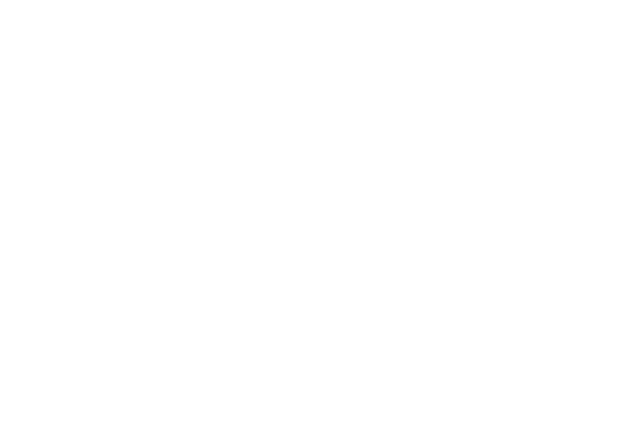
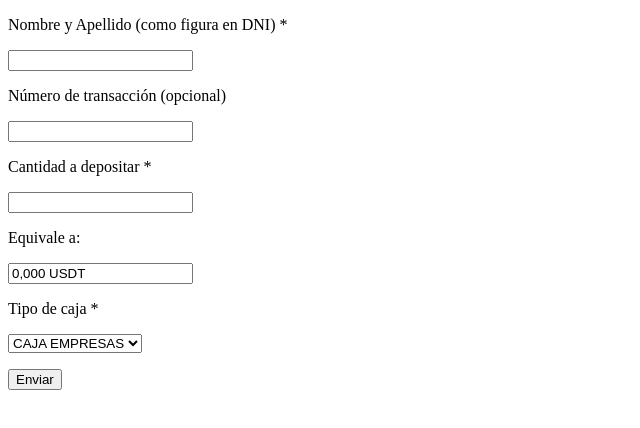
Before and after one commit to roAscurra/SistemaPagos, a plain HTML site: page index.html in a window 1280 px wide. Shown: the whole page, without its empty margins (0-640 px from the left). Drawn offline with Linux system fonts and the light colour scheme.

Commit message:
Creando estructura del formulario

```diff
--- a/index.html
+++ b/index.html
@@ -4,9 +4,49 @@
     <meta charset="UTF-8">
     <meta http-equiv="X-UA-Compatible" content="IE=edge">
     <meta name="viewport" content="width=device-width, initial-scale=1.0">
-    <title>Document</title>
+    <title>Pagos</title>
 </head>
 <body>
-
+    <form id="formulario">
+        <p>
+            <label for="nombreapellido">Nombre y Apellido (como figura en DNI)
+                <span>*</span>
+            </label>
+        </p>
+        <input type="text" id="nombre">
+        <p>
+            <label for="ntransaccion">
+                Número de transacción (opcional)
+            </label>
+        </p>
+        <input type="number" id="n_transaccion">
+        <p>
+            <label for="cantidadDeposito">
+                Cantidad a depositar
+                <span>*</span>
+            </label>
+        </p>
+        <input type="number" id="cantidad">
+        <p>
+            <label for="usdt">
+                Equivale a:
+            </label>
+        </p>
+        <input type="text" id="resultado" value="0,000 USDT">
+        <p>
+            <label for="caja">
+                Tipo de caja
+                <span>*</span>
+            </label>
+        </p>
+        <select  id="caja" name="tipoCaja">
+            <option value="Caja Empresa">CAJA EMPRESAS</option>
+            <option value="Caja Inmueble">CAJA INMUEBLE</option>
+            <option value="Caja País">CAJA PAIS</option>
+        </select>
+        <p>
+            <button type="submit" id="boton">Enviar</button>
+        </p>
+    </form>
 </body>
 </html>
```
